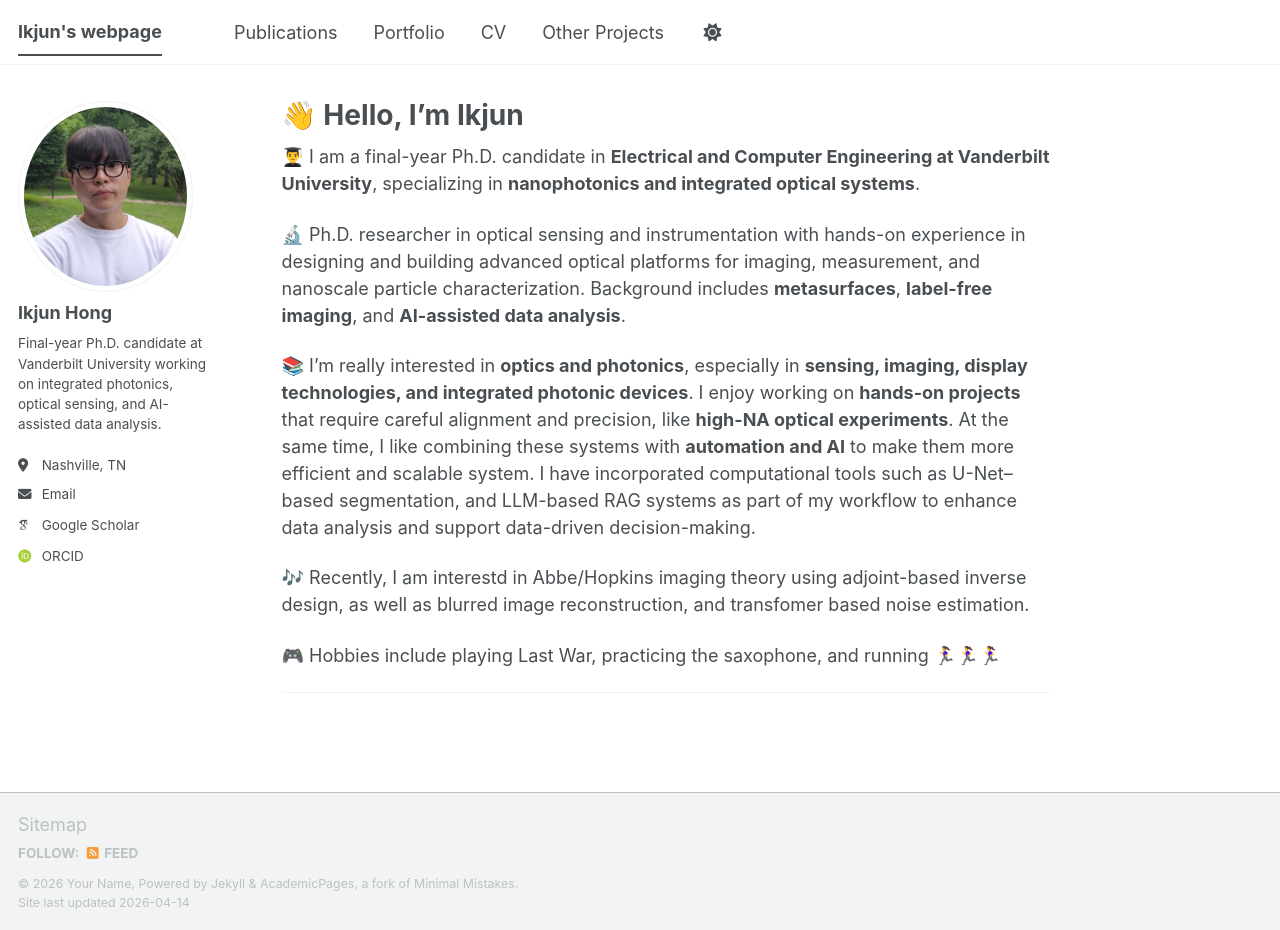
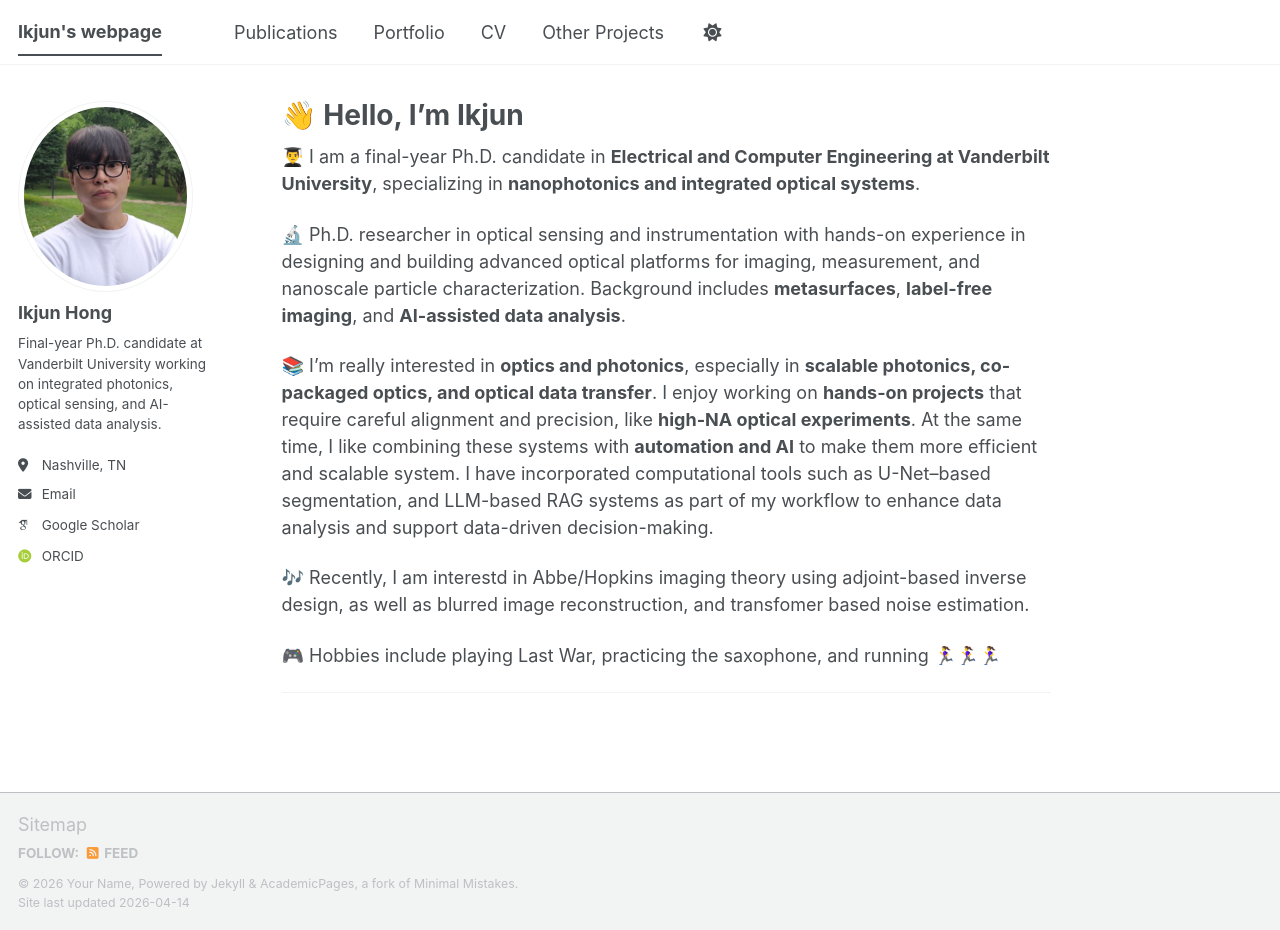
Before and after one commit to IkjunHong-beep/ikjunhong-beep.github.io, a Jekyll site: the page built from _pages/about.md, in a window 1280 px wide and 930 px high. Built offline with Jekyll 4.4.1, drawn with Linux system fonts in a browser that asks for light colours; some web fonts are replaced; a script bundle is joined from its source files by our own code; library files that are not in the unit come from our copies.

Commit message:
Update about.md

```diff
--- a/_pages/about.md
+++ b/_pages/about.md
@@ -11,7 +11,7 @@ redirect_from:
 
 🔬 Ph.D. researcher in optical sensing and instrumentation with hands-on experience in designing and building advanced optical platforms for imaging, measurement, and nanoscale particle characterization. Background includes **metasurfaces**, **label-free imaging**, and **AI-assisted data analysis**.
 
-📚 I’m really interested in **optics and photonics**, especially in **sensing, imaging, display technologies, and integrated photonic devices**. I enjoy working on **hands-on projects** that require careful alignment and precision, like **high-NA optical experiments**. At the same time, I like combining these systems with **automation and AI** to make them more efficient and scalable system. I have incorporated computational tools such as U-Net–based segmentation, and LLM-based RAG systems as part of my workflow to enhance data analysis and support data-driven decision-making.
+📚 I’m really interested in **optics and photonics**, especially in **scalable photonics, co-packaged optics, and optical data transfer**. I enjoy working on **hands-on projects** that require careful alignment and precision, like **high-NA optical experiments**. At the same time, I like combining these systems with **automation and AI** to make them more efficient and scalable system. I have incorporated computational tools such as U-Net–based segmentation, and LLM-based RAG systems as part of my workflow to enhance data analysis and support data-driven decision-making.
 
 🎶 Recently, I am interestd in Abbe/Hopkins imaging theory using adjoint-based inverse design, as well as blurred image reconstruction, and transfomer based noise estimation.
 
```
